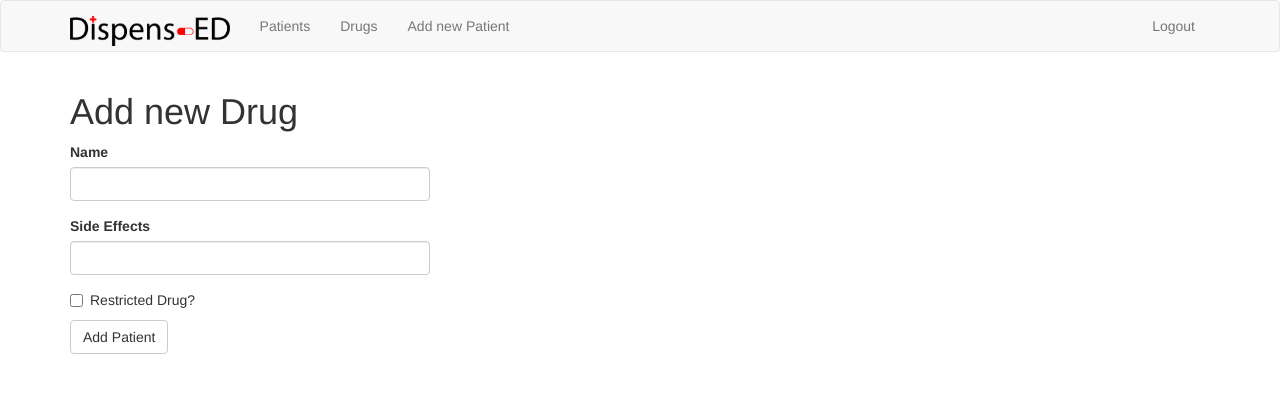
After one commit to AlexPietz/DispensED-Mirror, a Flask app: page /newdrug in a window 1280 px wide. The commit adds this page. Shown: the top 393 px of the page. Run offline with Flask 2, Linux system fonts and the light colour scheme; the visitor is signed in with stand-in values (Sample User, id 1); some libraries are stand-ins or nearby versions.

Commit message:
Add drugs, Add db cleaning script

```diff
--- a/dispensed-web/app/forms.py
+++ b/dispensed-web/app/forms.py
@@ -1,8 +1,9 @@
 from flask_wtf import FlaskForm
-from wtforms import StringField, IntegerField, PasswordField, BooleanField, SubmitField
+from wtforms import StringField, IntegerField, PasswordField, BooleanField, SubmitField, SelectField
 from wtforms.validators import DataRequired
 from wtforms.validators import ValidationError, DataRequired, Email, EqualTo, NumberRange
 from app.models import Nurse
+import random, string
 
 class LoginForm(FlaskForm):
     username = StringField('Username', validators=[DataRequired()])
@@ -33,3 +34,15 @@ class NewPatientForm(FlaskForm):
     name = StringField('Name', validators=[DataRequired()])
     age = IntegerField('Age', validators=[DataRequired(), NumberRange(min=0)])
     submit = SubmitField('Add Patient')
+
+class NewDrugForm(FlaskForm):
+    name = StringField('Name', validators=[DataRequired()])
+    side_effects = StringField('Side Effects')
+    restricted = BooleanField('Restricted Drug?')
+    barcode = ''.join(random.choice(string.ascii_uppercase + string.digits) for _ in range(64))
+    # barcode is currently randomly generated!!!!
+    submit = SubmitField('Add Patient')
+
+class AssignDrugForm(FlaskForm):
+    drug = SelectField('Drug', choices=["Select Drug"], coerce=int)
+    submit = SubmitField('Add')
--- a/dispensed-web/app/models.py
+++ b/dispensed-web/app/models.py
@@ -13,6 +13,18 @@ def str2int(s, chars):
 @login.user_loader
 def load_user(id):
     return Nurse.query.get(id)
+
+# Association Tables:
+drug_patient = db.Table('drug_patient', db.Model.metadata,
+    db.Column('drug_id', db.Integer, db.ForeignKey('drug.drug_id')),
+    db.Column('patient_id', db.Integer, db.ForeignKey('patient.patient_id'))
+)
+
+drug_identifier = db.Table('drug_identifier', db.Model.metadata,
+    db.Column('drug_id', db.Integer, db.ForeignKey('drug.drug_id')),
+    db.Column('package_id', db.Integer, db.ForeignKey('package.package_id'))
+)
+
 
 class Nurse(UserMixin, db.Model):
     __tablename__ = 'nurse'
@@ -38,6 +50,7 @@ class Patient(db.Model):
     patient_id = db.Column(db.Integer, primary_key=True)
     name = db.Column(db.String(64), index=True)
     age = db.Column(db.Integer, index=True)
+    drugs = db.relationship('Drug', secondary=drug_patient)
 
     def __repr__(self):
         return '<Patient {}>'.format(self.name)
@@ -46,15 +59,11 @@ class Patient(db.Model):
 class Drug(db.Model):
     __tablename__ = 'drug'
     drug_id = db.Column(db.Integer, primary_key=True)
+    name = db.Column(db.String(64))
     side_effects = db.Column(db.String(256))
     restricted = db.Column(db.Integer, index=True)
     barcode = db.Column(db.String(64))
 
-
-drug_identifier = db.Table('drug_identifier', db.Model.metadata,
-    db.Column('drug_id', db.Integer, db.ForeignKey('drug.drug_id')),
-    db.Column('package_id', db.Integer, db.ForeignKey('package.package_id'))
-)
 
 class DrugPackage(db.Model):
     __tablename__ = 'package'
--- a/dispensed-web/app/routes.py
+++ b/dispensed-web/app/routes.py
@@ -1,8 +1,8 @@
 from flask import render_template, flash, redirect, url_for, request, jsonify
 from flask_login import current_user, login_user, logout_user, login_required
 from app import app, login, db, auto
-from app.forms import LoginForm, RegistrationForm, NewPatientForm
-from app.models import Nurse, Patient, DrugPackage
+from app.forms import LoginForm, RegistrationForm, NewPatientForm, NewDrugForm, AssignDrugForm
+from app.models import Nurse, Patient, DrugPackage, Drug
 from werkzeug.urls import url_parse
 
 # Redirect to login if not logged in
@@ -18,6 +18,30 @@ def index():
     """Homepage - Shows patient list to logged in users."""
     patients = Patient.query.all()
     return render_template('index.html', title='Home', patients=patients)
+
+@app.route('/drugs')
+@auto.doc('private')
+@login_required
+def drugs():
+    """Shows list of drugs."""
+    drugs = Drug.query.all()
+    return render_template('drugs.html', title='Drugs', drugs=drugs)
+
+@app.route('/assigndrug', methods=['GET', 'POST'])
+@login_required
+def assign_drug():
+    """Assign drug to a patient"""
+    p = request.args.get('patient_id')
+    patient = Patient.query.filter_by(patient_id=p).first()
+    form = AssignDrugForm()
+    form.drug.choices = [(d.drug_id, d.name) for d in Drug.query.all()]
+    if form.validate_on_submit():
+        d = Drug.query.filter_by(drug_id = form.drug.data).first()
+        patient.drugs.append(d)
+        db.session.add(patient)
+        db.session.commit()
+        return redirect(url_for('index'))
+    return render_template('assigndrug.html', title='Sign In', patient=patient, form=form)
 
 @app.route('/patient', methods=['GET', 'POST'])
 @auto.doc('private')
@@ -85,9 +109,28 @@ def newpatient():
         p = Patient(name=form.name.data, age=int(form.age.data))
         db.session.add(p)
         db.session.commit()
-        flash('New Patient Registered ' + form.name.data)
+        flash('New Patient Registered :' + form.name.data)
         return redirect(url_for('index'))
     return render_template('addpatient.html', title='Add Patient', form=form)
+
+@app.route('/newdrug', methods=['GET', 'POST'])
+@auto.doc('private')
+@login_required
+def newdrug():
+    """Form to add a new drug."""
+    form = NewDrugForm()
+    if form.validate_on_submit():
+        d = Drug(
+            name = form.name.data,
+            side_effects = form.side_effects.data,
+            restricted = int(form.restricted.data),
+            barcode = form.side_effects.data
+        )
+        db.session.add(d)
+        db.session.commit()
+        flash('New Drug Registered :' + form.name.data)
+        return redirect(url_for('drugs'))
+    return render_template('adddrug.html', title='Add Drug', form=form)
 
 @app.route('/doc')
 def documentation():
--- /dev/null
+++ b/dispensed-web/app/templates/adddrug.html
@@ -0,0 +1,11 @@
+{% extends "base.html" %}
+{% import 'bootstrap/wtf.html' as wtf %}
+
+{% block app_content %}
+<h1>Add new Drug</h1>
+<div class="row">
+    <div class="col-md-4">
+        {{ wtf.quick_form(form) }}
+        </div>
+        </div>
+{% endblock %}
--- a/dispensed-web/app/templates/base.html
+++ b/dispensed-web/app/templates/base.html
@@ -23,6 +23,7 @@
                     <!-- only show navigation if user is logged in!-->
                     {% if not current_user.is_anonymous %}
                     <li><a href="{{ url_for('index') }}">Patients</a></li>
+                    <li><a href="{{ url_for('drugs') }}">Drugs</a></li>
                     <li><a href="{{ url_for('newpatient') }}">Add new Patient</a></li>
                     {% endif %}
                 </ul>
```
Also changed, not shown: dispensed-web/app/templates/assigndrug.html (added, +11 -0 lines), dispensed-web/app/templates/drugs.html (added, +84 -0 lines), dispensed-web/app/templates/patient.html (+10 -10 lines), dispensed-web/migrations/versions/be7bedeec86f_.py (renamed from dispensed-web/migrations/versions/3e3294b9e2a4_.py, +11 -3 lines), dispensed-web/app.db, 2 other files.
